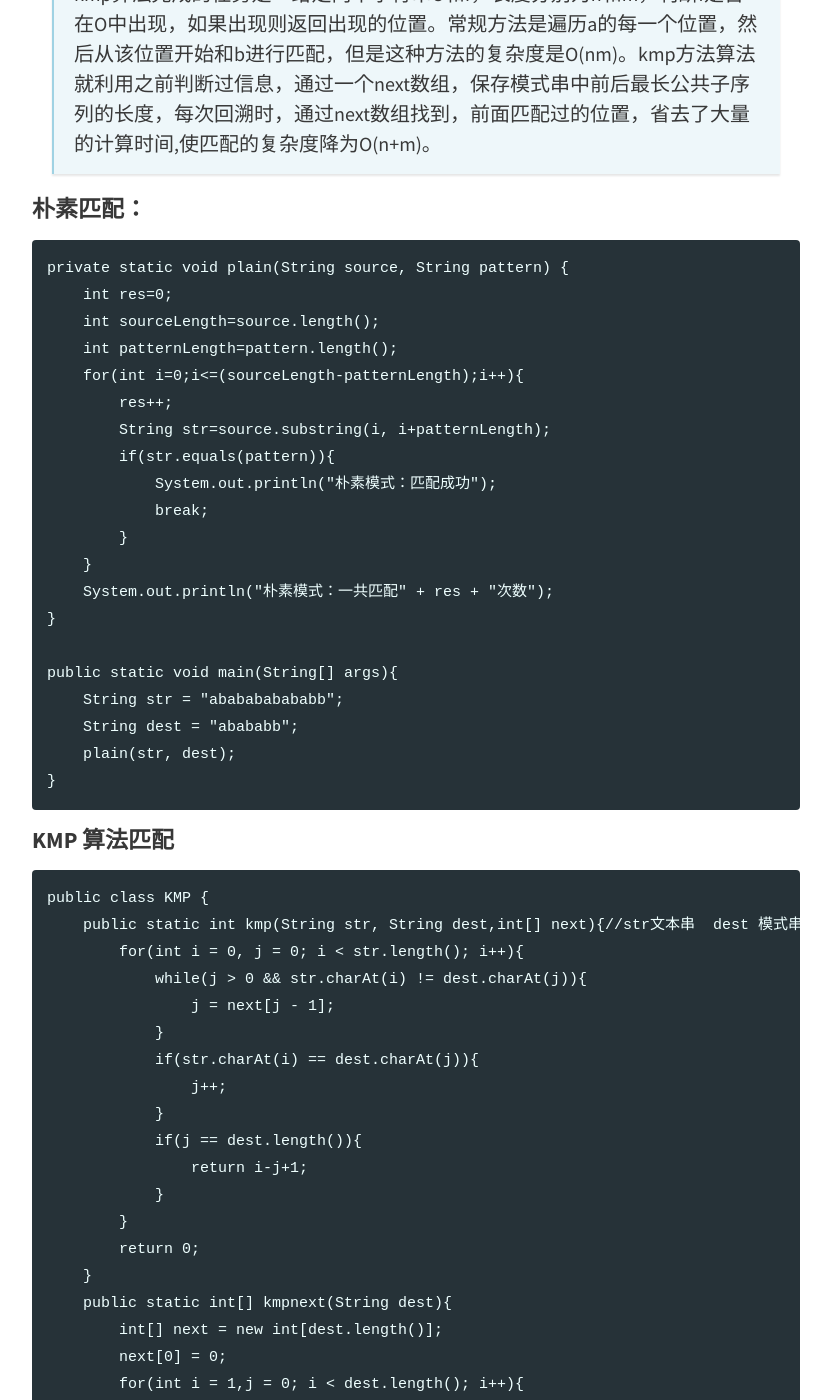
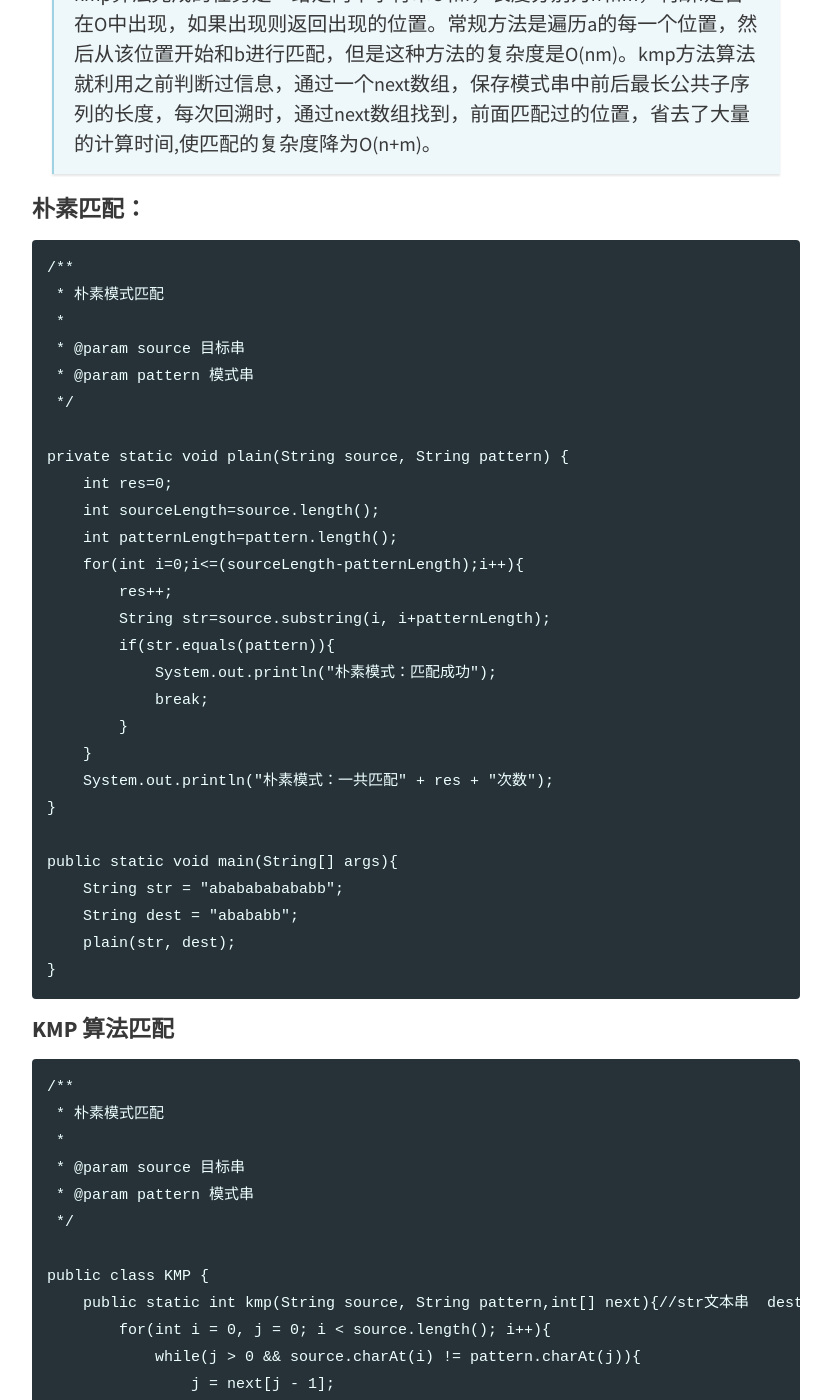
Before and after one commit to rickyzhan/rickyzhan.github.io, a Jekyll site: the page built from _posts/2017-08-30-KMP算法.md, in a window 1280 px wide and 1400 px high, scrolled down 305 px. Shown: the whole window, without its empty margins (224-1055 px from the left). Built offline with Jekyll 4.4.1, drawn with Linux system fonts in a browser that asks for light colours; some of the changed text lies outside the part shown.

Commit message:
KMP bugfix

````diff
--- a/_posts/2017-08-30-KMP算法.md
+++ b/_posts/2017-08-30-KMP算法.md
@@ -9,6 +9,13 @@ tags: [KMP, 算法, 字符串, 匹配]
 #### 朴素匹配：
 
 ```
+/**
+ * 朴素模式匹配
+ *
+ * @param source 目标串
+ * @param pattern 模式串
+ */
+
 private static void plain(String source, String pattern) {
     int res=0;
     int sourceLength=source.length();
@@ -33,29 +40,36 @@ public static void main(String[] args){
 
 #### KMP 算法匹配
 ```
+/**
+ * 朴素模式匹配
+ *
+ * @param source 目标串
+ * @param pattern 模式串
+ */
+
 public class KMP {
-    public static int kmp(String str, String dest,int[] next){//str文本串  dest 模式串
-        for(int i = 0, j = 0; i < str.length(); i++){
-            while(j > 0 && str.charAt(i) != dest.charAt(j)){
+    public static int kmp(String source, String pattern,int[] next){//str文本串  dest 模式串
+        for(int i = 0, j = 0; i < source.length(); i++){
+            while(j > 0 && source.charAt(i) != pattern.charAt(j)){
                 j = next[j - 1];
             }
-            if(str.charAt(i) == dest.charAt(j)){
+            if(source.charAt(i) == pattern.charAt(j)){
                 j++;
             }
-            if(j == dest.length()){
+            if(j == pattern.length()){
                 return i-j+1;
             }
         }
         return 0;
     }
-    public static int[] kmpnext(String dest){
-        int[] next = new int[dest.length()];
+    public static int[] kmpnext(String pattern){
+        int[] next = new int[pattern.length()];
         next[0] = 0;
-        for(int i = 1,j = 0; i < dest.length(); i++){
-            while(j > 0 && dest.charAt(j) != dest.charAt(i)){
+        for(int i = 1,j = 0; i < pattern.length(); i++){
+            while(j > 0 && pattern.charAt(j) != pattern.charAt(i)){
                 j = next[j - 1];
             }
-            if(dest.charAt(i) == dest.charAt(j)){
+            if(pattern.charAt(i) == pattern.charAt(j)){
                 j++;
             }
             next[i] = j;
````
